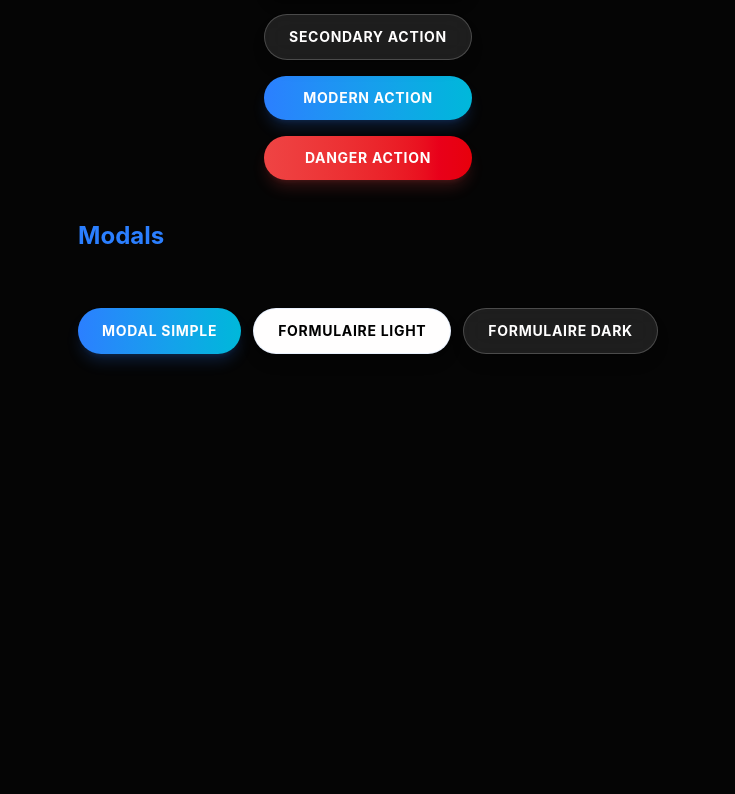
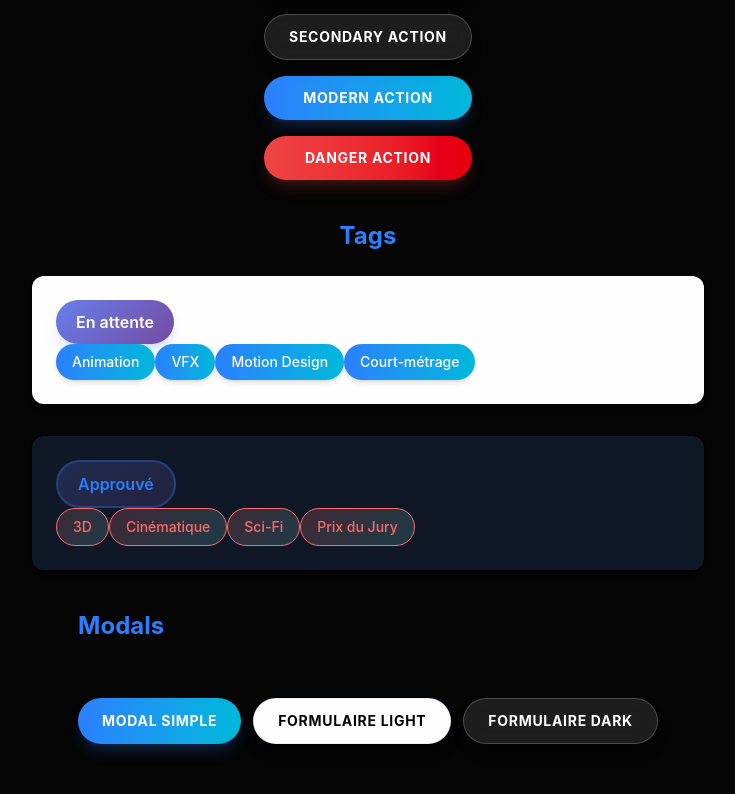
Before and after one commit to SZ-Leaf/MarsAI-Bordeaux-Pokemons, a React (Vite) app in the folder frontend/: page / in a window 1280 px wide. Shown: the part 970-1764 px from the top of the page, without its empty margins (272-1007 px from the left). Before the commit the page ends 1444 px from the top, so only its background shows below. Built offline with nearby package versions, Linux system fonts and the light colour scheme.

Commit message:
create tags visuels

```diff
--- /dev/null
+++ b/frontend/src/components/forms/TagInput.jsx
@@ -0,0 +1,33 @@
+import React from 'react';
+import '../ui/tags.css';
+
+/**
+ * TagInput Component - Composant visuel pour les tags
+ */
+export default function TagInput({ variant = 'dark', tags = [], status = null }) {
+  return (
+    <div className="tag-input-container">
+      {/* Affichage du statut (tag spécial) */}
+      {status && (
+        <div className="status-section">
+          <div className={`tag tag-status tag-${variant}`}>
+            {status}
+          </div>
+        </div>
+      )}
+
+      {/* Affichage des tags */}
+      {tags.length > 0 && (
+        <div className="tags-section">
+          <div className="tags-list">
+            {tags.map((tag, index) => (
+              <div key={index} className={`tag tag-${variant}`}>
+                {tag}
+              </div>
+            ))}
+          </div>
+        </div>
+      )}
+    </div>
+  );
+}
--- /dev/null
+++ b/frontend/src/components/ui/tags.css
@@ -0,0 +1,80 @@
+@import "tailwindcss" reference;
+@import "../../theme.css";
+
+
+
+/* Style de base des tags */
+.tag {
+  @apply px-2 py-1;
+  @apply inline-flex items-center gap-2 px-4 py-2 rounded-full text-sm font-medium transition-all duration-200;
+  animation: tagAppear 0.2s ease;
+}
+
+/* Tag variant light */
+.tag-light {
+  @apply text-white shadow-md;
+  @apply bg-linear-to-r from-blue to-cyan;
+}
+
+.tag-light:hover {
+  @apply hover:scale-102 hover:shadow-xl
+}
+
+/* Tag variant dark */
+.tag-dark {
+  @apply border;
+  background: linear-gradient(135deg,
+    rgba(255, 107, 107, 0.2) 0%,
+    rgba(78, 205, 196, 0.2) 100%);
+  color: var(--primary-color, #FF6B6B);
+  border-color: var(--primary-color, #FF6B6B);
+  @apply hover:scale-102 hover:shadow-xl
+}
+
+.tag-dark:hover {
+  background: linear-gradient(135deg,
+    rgba(255, 107, 107, 0.3) 0%,
+    rgba(78, 205, 196, 0.3) 100%);
+}
+
+/* Tag statut - style spécial */
+.tag-status {
+  @apply font-semibold px-5 py-2.5 text-base tracking-wide w-fit;
+}
+
+.tag-status.tag-light {
+  background: linear-gradient(135deg, #667eea 0%, #764ba2 100%);
+  @apply shadow-lg shadow-blue/20;
+}
+
+.tag-status.tag-dark {
+  @apply border-2;
+  background: linear-gradient(135deg,
+    rgba(102, 126, 234, 0.2) 0%,
+    rgba(118, 75, 162, 0.2) 100%);
+  @apply text-blue;
+  @apply border-blue/30;
+}
+
+/* Animation d'apparition */
+@keyframes tagAppear {
+  from {
+    opacity: 0;
+    transform: scale(0.8);
+  }
+  to {
+    opacity: 1;
+    transform: scale(1);
+  }
+}
+
+/* Responsive */
+@media (max-width: 640px) {
+  .tag {
+    @apply text-xs px-3 py-1.5;
+  }
+
+  .tag-status {
+    @apply text-sm px-4 py-2;
+  }
+}
--- a/frontend/src/pages/TestsGraphique.jsx
+++ b/frontend/src/pages/TestsGraphique.jsx
@@ -4,6 +4,7 @@ import useModal from '../utils/useModal';
 import Modal from '../components/Modal';
 import Card from '../components/Card';
 import Form from '../components/forms/Form';
+import TagInput from '../components/forms/TagInput';
 
 export default function Homepage() {
   const loginModal = useModal();
@@ -57,6 +58,31 @@ export default function Homepage() {
           <button className="btn btn-secondary">Secondary Action</button>
           <button className="btn btn-modern">Modern Action</button>
           <button className="btn btn-danger">Danger Action</button>
+        </div>
+
+        {/* Section Tags */}
+        <div className="w-full max-w-2xl">
+          <h2 className="text-2xl font-bold text-blue mb-6 text-center">Tags</h2>
+
+          <div className="flex flex-col gap-8">
+            {/* Tags Light avec Statut */}
+            <div className="p-6 bg-white rounded-xl shadow-md">
+              <TagInput
+                variant="light"
+                status="En attente"
+                tags={['Animation', 'VFX', 'Motion Design', 'Court-métrage']}
+              />
+            </div>
+
+            {/* Tags Dark avec Statut */}
+            <div className="p-6 bg-gray-900 rounded-xl shadow-md">
+              <TagInput
+                variant="dark"
+                status="Approuvé"
+                tags={['3D', 'Cinématique', 'Sci-Fi', 'Prix du Jury']}
+              />
+            </div>
+          </div>
         </div>
 
         {/* Boutons pour ouvrir les différentes modals */}
```
